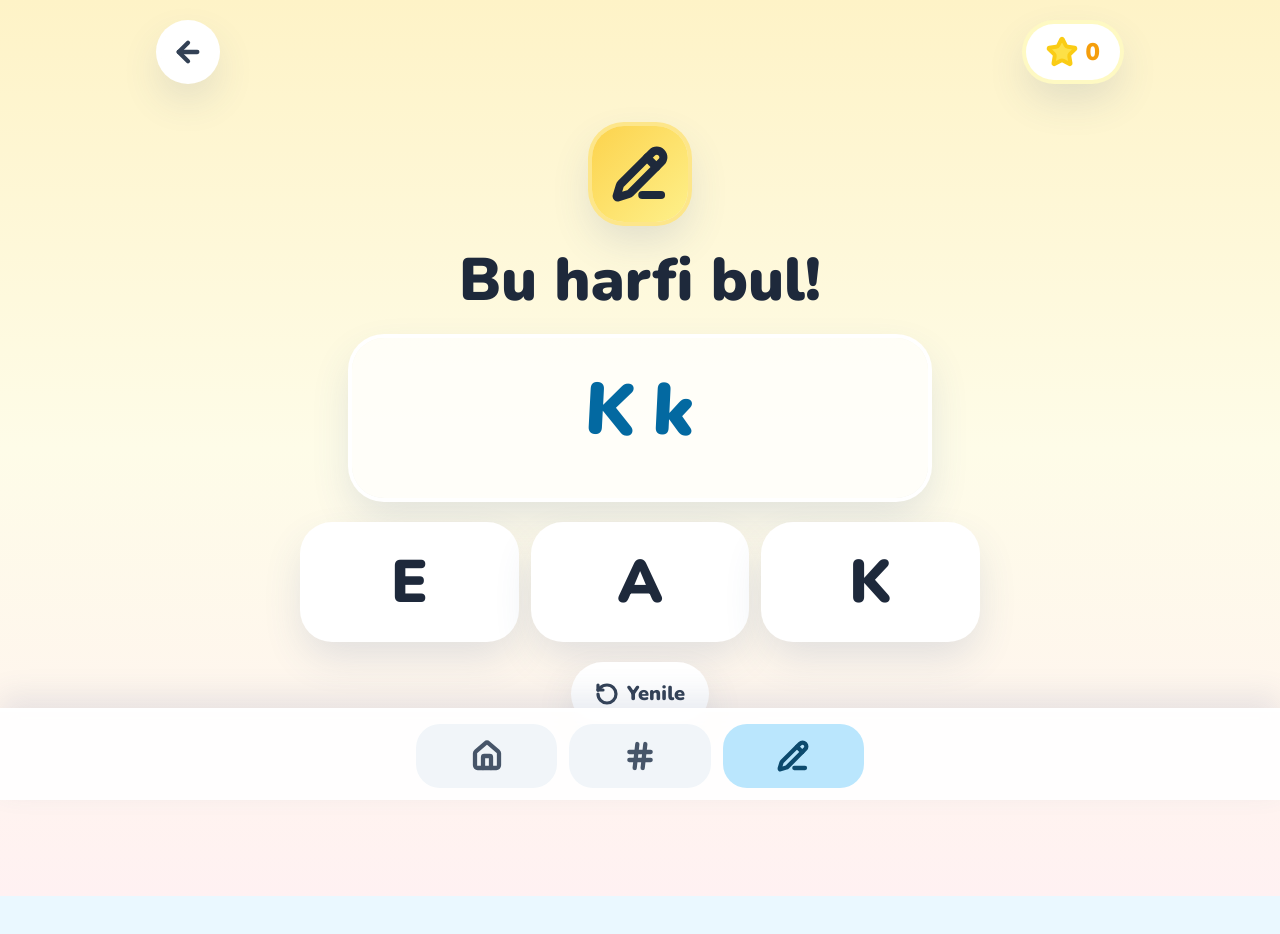
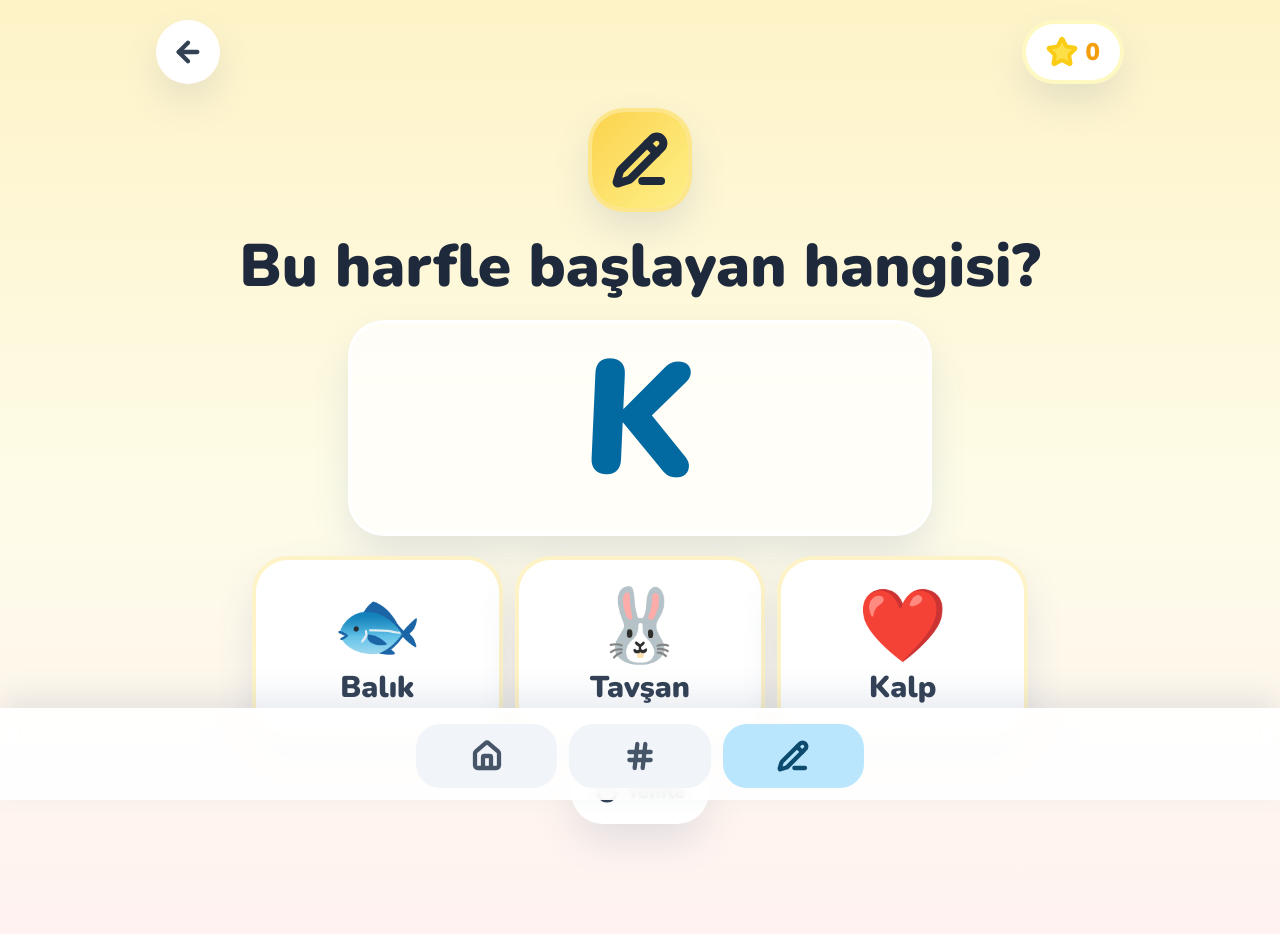
Before and after one commit to Joseph0grcn/early-education-app, a React (Vite) app: page /harfler in a window 1280 px wide. Shown: the top 934 px of the page. Before the commit the page ends 896 px from the top, so only its background shows below. Built offline with nearby package versions, Linux system fonts and the light colour scheme.

Commit message:
Update: Refactor letter activity into object matching

```diff
--- /dev/null
+++ b/src/components/letters/LetterObjectChoice.jsx
@@ -0,0 +1,52 @@
+import { motion } from 'framer-motion';
+
+export default function LetterObjectChoice({ object, isWrong, isCorrect, onSelect, dropTargetRef }) {
+  const handleDragEnd = (_, info) => {
+    const target = dropTargetRef?.current;
+
+    if (!target) {
+      return;
+    }
+
+    const bounds = target.getBoundingClientRect();
+    const { x, y } = info.point;
+
+    if (x >= bounds.left && x <= bounds.right && y >= bounds.top && y <= bounds.bottom) {
+      onSelect();
+    }
+  };
+
+  return (
+    <motion.button
+      type="button"
+      className={`flex min-h-36 flex-col items-center justify-center gap-2 rounded-[2rem] bg-white p-4 font-rounded shadow-soft ring-4 focus:outline-none focus-visible:ring-8 sm:min-h-44 ${
+        isCorrect ? 'ring-emerald-400' : 'ring-amber-100'
+      }`}
+      animate={
+        isWrong
+          ? {
+              x: [0, -8, 8, -6, 6, 0],
+              opacity: [1, 0.62, 1],
+            }
+          : {
+              x: 0,
+              opacity: 1,
+            }
+      }
+      transition={{ duration: 0.45 }}
+      drag
+      dragSnapToOrigin
+      dragMomentum={false}
+      onDragEnd={handleDragEnd}
+      whileHover={{ y: -4, scale: 1.04 }}
+      whileTap={{ scale: 0.9 }}
+      onClick={onSelect}
+      aria-label={object.name}
+    >
+      <span className="text-6xl sm:text-7xl" aria-hidden="true">
+        {object.emoji}
+      </span>
+      <span className="text-2xl font-black text-slate-700 sm:text-3xl">{object.name}</span>
+    </motion.button>
+  );
+}
--- a/src/data/activities.js
+++ b/src/data/activities.js
@@ -17,17 +17,22 @@ export const activities = {
   harfler: {
     path: '/harfler',
     title: 'Harfler',
-    question: 'Bu harfi bul!',
-    type: 'letter-match',
-    letters: [
-      { upper: 'A', lower: 'a' },
-      { upper: 'E', lower: 'e' },
-      { upper: 'K', lower: 'k' },
-      { upper: 'M', lower: 'm' },
-      { upper: 'O', lower: 'o' },
-      { upper: 'S', lower: 's' },
-      { upper: 'T', lower: 't' },
-      { upper: 'Y', lower: 'y' },
+    question: 'Bu harfle başlayan hangisi?',
+    type: 'letter-object',
+    letters: ['A', 'B', 'E', 'K', 'M', 'T'],
+    objects: [
+      { id: 'araba', name: 'Araba', emoji: '🚗', startsWith: 'A' },
+      { id: 'ari', name: 'Arı', emoji: '🐝', startsWith: 'A' },
+      { id: 'balon', name: 'Balon', emoji: '🎈', startsWith: 'B' },
+      { id: 'balik', name: 'Balık', emoji: '🐟', startsWith: 'B' },
+      { id: 'elma', name: 'Elma', emoji: '🍎', startsWith: 'E' },
+      { id: 'ev', name: 'Ev', emoji: '🏠', startsWith: 'E' },
+      { id: 'kedi', name: 'Kedi', emoji: '🐱', startsWith: 'K' },
+      { id: 'kalp', name: 'Kalp', emoji: '❤️', startsWith: 'K' },
+      { id: 'muz', name: 'Muz', emoji: '🍌', startsWith: 'M' },
+      { id: 'makas', name: 'Makas', emoji: '✂️', startsWith: 'M' },
+      { id: 'top', name: 'Top', emoji: '⚽', startsWith: 'T' },
+      { id: 'tavsan', name: 'Tavşan', emoji: '🐰', startsWith: 'T' },
     ],
     icon: PencilLine,
     colors: 'from-amber-300 to-yellow-200',
@@ -89,18 +94,19 @@ export const createCountingQuestion = (activity, previousQuestion) => {
   };
 };
 
-export const createLetterQuestion = (activity, previousQuestion) => {
-  const availableLetters = activity.letters.filter((letter) => letter.upper !== previousQuestion?.answer);
-  const target = shuffle(availableLetters.length > 0 ? availableLetters : activity.letters)[0];
-  const distractors = shuffle(activity.letters.filter((letter) => letter.upper !== target.upper))
-    .slice(0, 2)
-    .map((letter) => letter.upper);
+export const createLetterObjectQuestion = (activity, previousQuestion) => {
+  const availableLetters = activity.letters.filter((letter) => letter !== previousQuestion?.letter);
+  const letter = shuffle(availableLetters.length > 0 ? availableLetters : activity.letters)[0];
+  const correctObject = shuffle(activity.objects.filter((item) => item.startsWith === letter))[0];
+  const distractors = shuffle(activity.objects.filter((item) => item.startsWith !== letter)).slice(0, 2);
 
   return {
     question: activity.question,
-    answer: target.upper,
-    choices: shuffle([target.upper, ...distractors]),
-    visual: [target.upper, target.lower],
+    answer: correctObject.id,
+    choices: shuffle([correctObject, ...distractors]),
+    letter,
+    visual: [letter],
+    variant: 'letter-object',
   };
 };
 
@@ -109,8 +115,8 @@ export const createActivityQuestion = (activity, previousQuestion) => {
     return createCountingQuestion(activity, previousQuestion);
   }
 
-  if (activity.type === 'letter-match') {
-    return createLetterQuestion(activity, previousQuestion);
+  if (activity.type === 'letter-object') {
+    return createLetterObjectQuestion(activity, previousQuestion);
   }
 
   return {
--- a/src/pages/ActivityPage.jsx
+++ b/src/pages/ActivityPage.jsx
@@ -4,6 +4,7 @@ import { ArrowLeft, Check, Home as HomeIcon, RotateCcw, Star, X } from 'lucide-r
 import { Link, Navigate, useParams } from 'react-router-dom';
 import BottomNav from '../components/layout/BottomNav.jsx';
 import StarBurst from '../components/feedback/StarBurst.jsx';
+import LetterObjectChoice from '../components/letters/LetterObjectChoice.jsx';
 import ChoiceButton from '../components/ui/ChoiceButton.jsx';
 import { activities, activityList, createActivityQuestion } from '../data/activities.js';
 import { useSound } from '../hooks/useSound.js';
@@ -17,6 +18,7 @@ export default function ActivityPage() {
   const addStar = useAppStore((state) => state.addStar);
   const nextQuestionTimer = useRef(null);
   const burstTimer = useRef(null);
+  const targetRef = useRef(null);
   const [question, setQuestion] = useState(() => (activity ? createActivityQuestion(activity) : null));
   const [selected, setSelected] = useState(null);
   const [showBurst, setShowBurst] = useState(false);
@@ -41,6 +43,7 @@ export default function ActivityPage() {
   }
 
   const isCorrect = selected === question.answer;
+  const isLetterObjectGame = question.variant === 'letter-object';
 
   const handleChoice = (choice) => {
     if (isCorrect) {
@@ -61,7 +64,9 @@ export default function ActivityPage() {
       return;
     }
 
+    if (!isLetterObjectGame) {
       play('oops');
+    }
   };
 
   return (
@@ -104,11 +109,18 @@ export default function ActivityPage() {
             {question.question}
           </motion.h1>
 
-          <div className="flex min-h-32 w-full max-w-xl flex-wrap items-center justify-center gap-3 rounded-[2rem] bg-white/75 p-5 shadow-soft ring-4 ring-white sm:min-h-40 sm:gap-4">
+          <div
+            ref={targetRef}
+            className={`flex w-full max-w-xl flex-wrap items-center justify-center gap-3 rounded-[2rem] bg-white/75 p-5 shadow-soft ring-4 ring-white sm:gap-4 ${
+              isLetterObjectGame ? 'min-h-44 sm:min-h-52' : 'min-h-32 sm:min-h-40'
+            }`}
+          >
             {question.visual.map((item, index) => (
               <motion.span
                 key={`${item}-${index}`}
-                className="font-rounded text-5xl font-black text-sky-700 sm:text-7xl"
+                className={`font-rounded font-black text-sky-700 ${
+                  isLetterObjectGame ? 'text-9xl sm:text-[10rem]' : 'text-5xl sm:text-7xl'
+                }`}
                 animate={{ y: [0, -8, 0], rotate: [0, 3, 0] }}
                 transition={{ duration: 2.2, repeat: Infinity, delay: index * 0.18 }}
               >
@@ -117,6 +129,20 @@ export default function ActivityPage() {
             ))}
           </div>
 
+          {isLetterObjectGame ? (
+            <div className="grid w-full max-w-3xl grid-cols-1 gap-3 sm:grid-cols-3 sm:gap-5">
+              {question.choices.map((choice) => (
+                <LetterObjectChoice
+                  key={choice.id}
+                  object={choice}
+                  isWrong={selected === choice.id && !isCorrect}
+                  isCorrect={selected === choice.id && isCorrect}
+                  dropTargetRef={targetRef}
+                  onSelect={() => handleChoice(choice.id)}
+                />
+              ))}
+            </div>
+          ) : (
             <div className="grid w-full max-w-2xl grid-cols-3 gap-3 sm:gap-5">
               {question.choices.map((choice) => (
                 <ChoiceButton
@@ -129,8 +155,9 @@ export default function ActivityPage() {
                 </ChoiceButton>
               ))}
             </div>
+          )}
 
-          {selected && (
+          {selected && (!isLetterObjectGame || isCorrect) && (
             <motion.div
               className={`flex min-h-16 items-center gap-3 rounded-full px-6 font-rounded text-2xl font-black shadow-soft ${
                 isCorrect ? 'bg-emerald-300 text-emerald-950' : 'bg-rose-200 text-rose-950'
```
Lines whose indentation alone changed are shown as unchanged.
